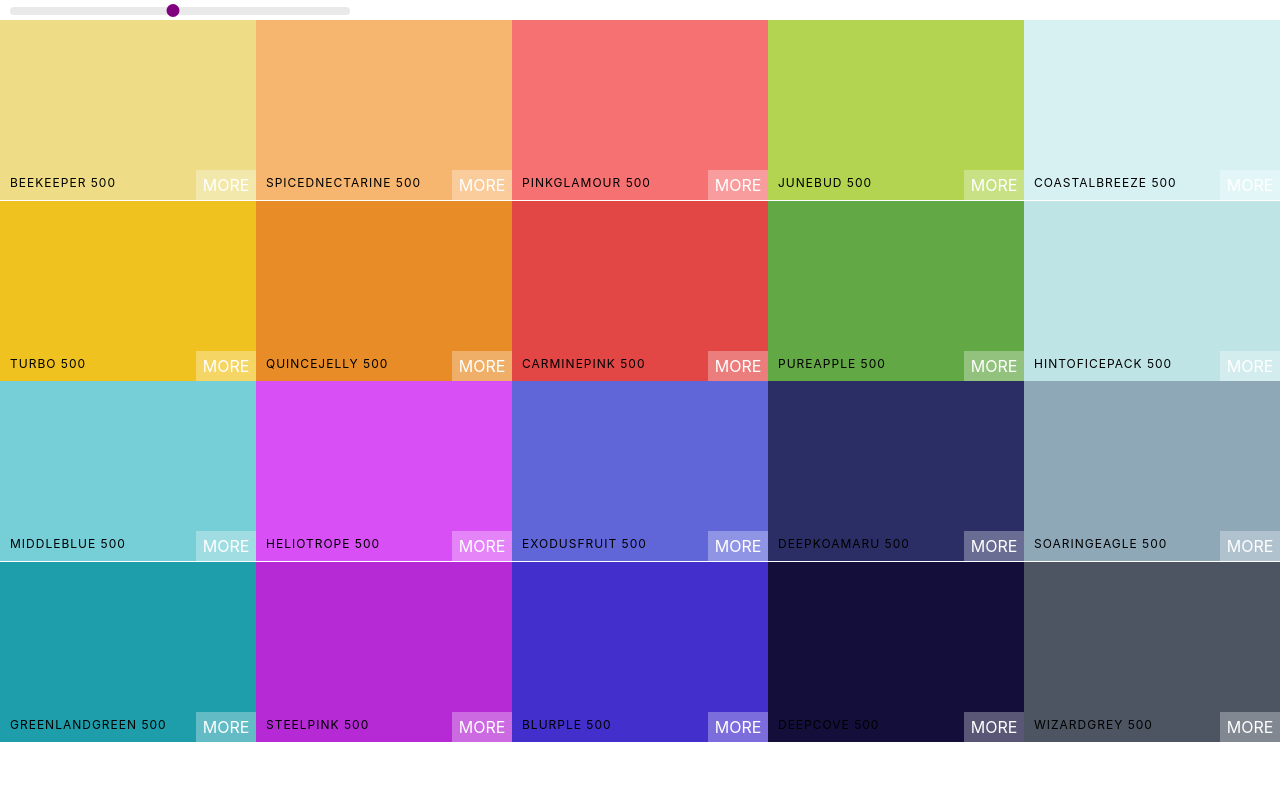
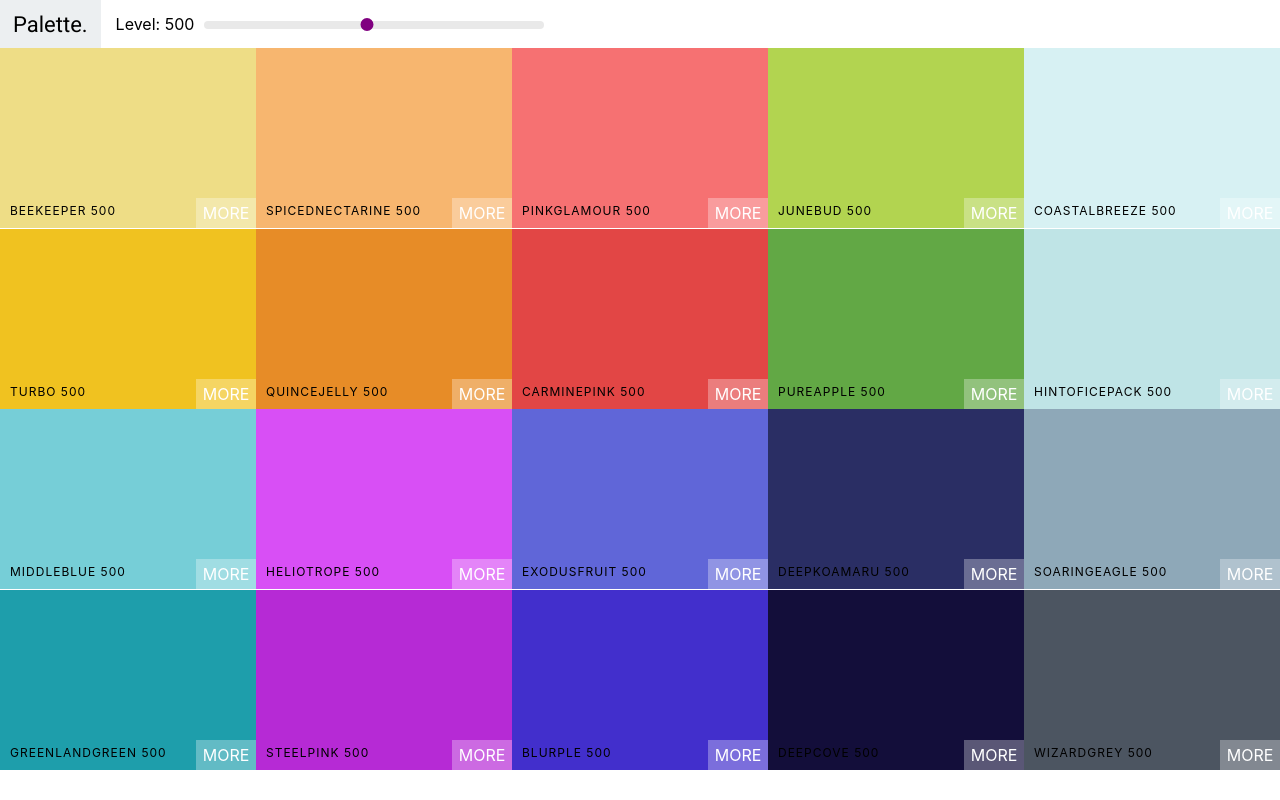
Before and after one commit to Carlito1113/palette, a React (Create React App) app: page / in a window 1280 px wide. Built offline with nearby package versions, Linux system fonts and the light colour scheme.

Commit message:
add navbar and google fonts

```diff
--- a/public/index.html
+++ b/public/index.html
@@ -10,34 +10,17 @@
       content="Web site created using create-react-app"
     />
     <link rel="apple-touch-icon" href="%PUBLIC_URL%/logo192.png" />
-    <!--
-      manifest.json provides metadata used when your web app is installed on a
-      user's mobile device or desktop. See https://developers.google.com/web/fundamentals/web-app-manifest/
-    -->
     <link rel="manifest" href="%PUBLIC_URL%/manifest.json" />
-    <!--
-      Notice the use of %PUBLIC_URL% in the tags above.
-      It will be replaced with the URL of the `public` folder during the build.
-      Only files inside the `public` folder can be referenced from the HTML.
-
-      Unlike "/favicon.ico" or "favicon.ico", "%PUBLIC_URL%/favicon.ico" will
-      work correctly both with client-side routing and a non-root public URL.
-      Learn how to configure a non-root public URL by running `npm run build`.
-    -->
+    <link rel="preconnect" href="https://fonts.googleapis.com" />
+    <link rel="preconnect" href="https://fonts.gstatic.com" crossorigin />
+    <link
+      href="https://fonts.googleapis.com/css2?family=Roboto:wght@100;300;400;500;700&display=swap"
+      rel="stylesheet"
+    />
     <title>React App</title>
   </head>
   <body>
     <noscript>You need to enable JavaScript to run this app.</noscript>
     <div id="root"></div>
-    <!--
-      This HTML file is a template.
-      If you open it directly in the browser, you will see an empty page.
-
-      You can add webfonts, meta tags, or analytics to this file.
-      The build step will place the bundled scripts into the <body> tag.
-
-      To begin the development, run `npm start` or `yarn start`.
-      To create a production bundle, use `npm run build` or `yarn build`.
-    -->
   </body>
 </html>
--- /dev/null
+++ b/src/components/Navbar.js
@@ -0,0 +1,30 @@
+import React from 'react'
+import Slider from 'rc-slider'
+import 'rc-slider/assets/index.css'
+import '../styles/Navbar.css'
+
+const Navbar = ({ level, changeLevel }) => {
+  return (
+    <nav className="Navbar">
+      <div className="logo">
+        <a href="#">Palette.</a>
+      </div>
+      <div className="slider-container">
+      <span>Level: {level}</span>
+        <div className="slider">
+          <Slider
+            defaultValue={level}
+            min={100}
+            max={900}
+            step={100}
+            onChange={value => {
+              changeLevel(value)
+            }}
+          />
+        </div>
+      </div>
+    </nav>
+  )
+}
+
+export default Navbar
--- a/src/components/Palette.js
+++ b/src/components/Palette.js
@@ -1,7 +1,6 @@
-import React, { useState, useEffect } from 'react'
+import React, { useState } from 'react'
+import Navbar from '../components/Navbar'
 import ColorBox from './ColorBox'
-import Slider from 'rc-slider'
-import 'rc-slider/assets/index.css'
 import '../styles/Palette.css'
 
 const Palette = ({ palette }) => {
@@ -11,19 +10,13 @@ const Palette = ({ palette }) => {
     return <ColorBox background={color.hex} name={color.name} />
   })
 
+  const changeLevel = value => {
+    setLevel(value)
+  }
+
   return (
     <div className="Palette">
-      <div className="slider">
-        <Slider
-          defaultValue={level}
-          min={100}
-          max={900}
-          step={100}
-          onChange={value => {
-            setLevel(value)
-          }}
-        />
-      </div>
+      <Navbar level={level} changeLevel={changeLevel} />
       <div className="Palette-colors">{colorBoxes}</div>
     </div>
   )
--- /dev/null
+++ b/src/styles/Navbar.css
@@ -0,0 +1,50 @@
+.Navbar {
+  display: flex;
+  align-items: center;
+  justify-content: flex-start;
+  height: 6vh;
+}
+
+.logo {
+  margin-right: 15px;
+  padding: 0 13px;
+  font-size: 22px;
+  background-color: #eceff1;
+  font-family: Roboto;
+  height: 100%;
+  display: flex;
+  align-items: center;
+}
+
+.logo a {
+  text-decoration: none;
+  color: black;
+}
+
+.slider {
+  width: 340px;
+  margin: 0 10px;
+  display: inline-block;
+}
+
+.rc-slider-track {
+  background-color: transparent;
+}
+
+.rc-slider-rail {
+  height: 8px;
+}
+
+.rc-slider-handle,
+.rc-slider-handle:active,
+.rc-slider-handle:focus,
+.rc-slider-handle:hover {
+  background-color: purple;
+  outline: none;
+  border: 2px solid purple;
+  box-shadow: none;
+  width: 13px;
+  height: 13px;
+  margin-left: -7px;
+  margin-top: -3px;
+}
--- a/src/styles/Palette.css
+++ b/src/styles/Palette.css
@@ -5,31 +5,3 @@
 .Palette-colors {
   height: 90%;
 }
-
-.slider {
-  width: 340px;
-  margin: 0 10px;
-  display: inline-block;
-}
-
-.rc-slider-track {
-  background-color: transparent;
-}
-
-.rc-slider-rail {
-  height: 8px;
-}
-
-.rc-slider-handle,
-.rc-slider-handle:active,
-.rc-slider-handle:focus,
-.rc-slider-handle:hover {
-  background-color: purple;
-  outline: none;
-  border: 2px solid purple;
-  box-shadow: none;
-  width: 13px;
-  height: 13px;
-  margin-left: -7px;
-  margin-top: -3px;
-}
```
